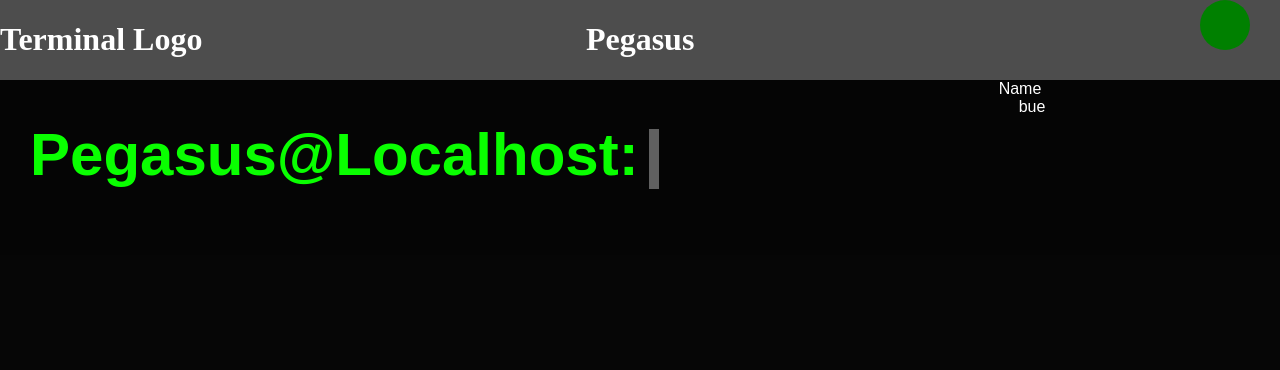
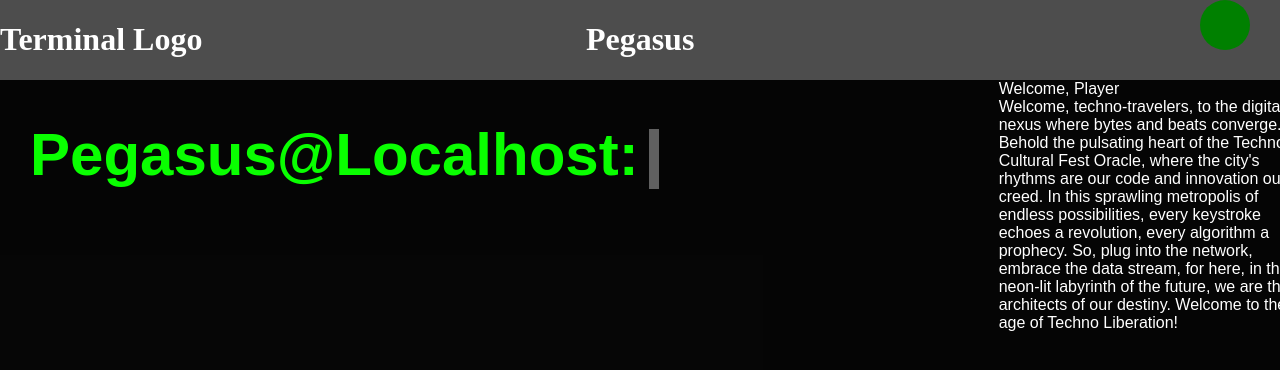
Before and after one commit to ArdenDiago/Oracle24, a React (Vite) app: page / in a window 1280 px wide. Shown: the top 370 px of the page. Built offline with nearby package versions, Linux system fonts and the light colour scheme; a web font is replaced by a local one.

Commit message:
check now

```diff
--- a/src/Component/IndexElements/Background/Background2.jsx
+++ b/src/Component/IndexElements/Background/Background2.jsx
@@ -32,7 +32,7 @@ export default function Background() {
       <div className="myTer">
         <h1>Pegasus@Localhost:</h1> <p>{command}</p>
         <div className="text"></div>
-        <Name x="Name" y = "bue"></Name>
+        <Name x="Welcome, Player" y = "Welcome, techno-travelers, to the digital nexus where bytes and beats converge. Behold the pulsating heart of the Techno Cultural Fest Oracle, where the city's rhythms are our code and innovation our creed. In this sprawling metropolis of endless possibilities, every keystroke echoes a revolution, every algorithm a prophecy. So, plug into the network, embrace the data stream, for here, in the neon-lit labyrinth of the future, we are the architects of our destiny. Welcome to the age of Techno Liberation!"></Name>
       </div>
     </>
   );
--- a/src/Component/IndexElements/Background/Man/Name.css
+++ b/src/Component/IndexElements/Background/Man/Name.css
@@ -1,12 +1,11 @@
 @import url('https://fonts.cdnfonts.com/css/cascadia-code');
 
 .Name, .ls{
-    top:1px ;
+    top: 20px;
     color: white;
     margin: auto;
     font-family: 'Cascadia Code', sans-serif;
+    text-align: left;
+    ;
 
 }
-.ls{
-    padding-left: 20px;
-}
```
